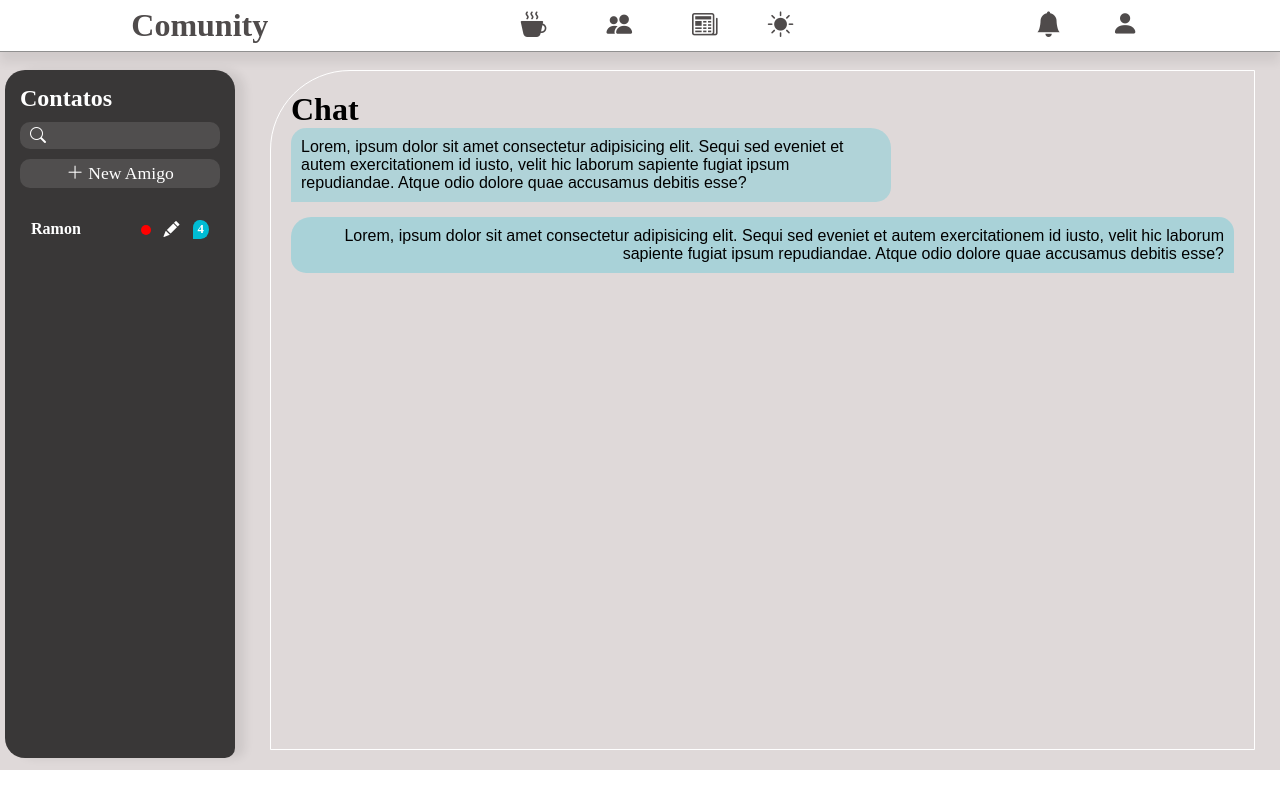
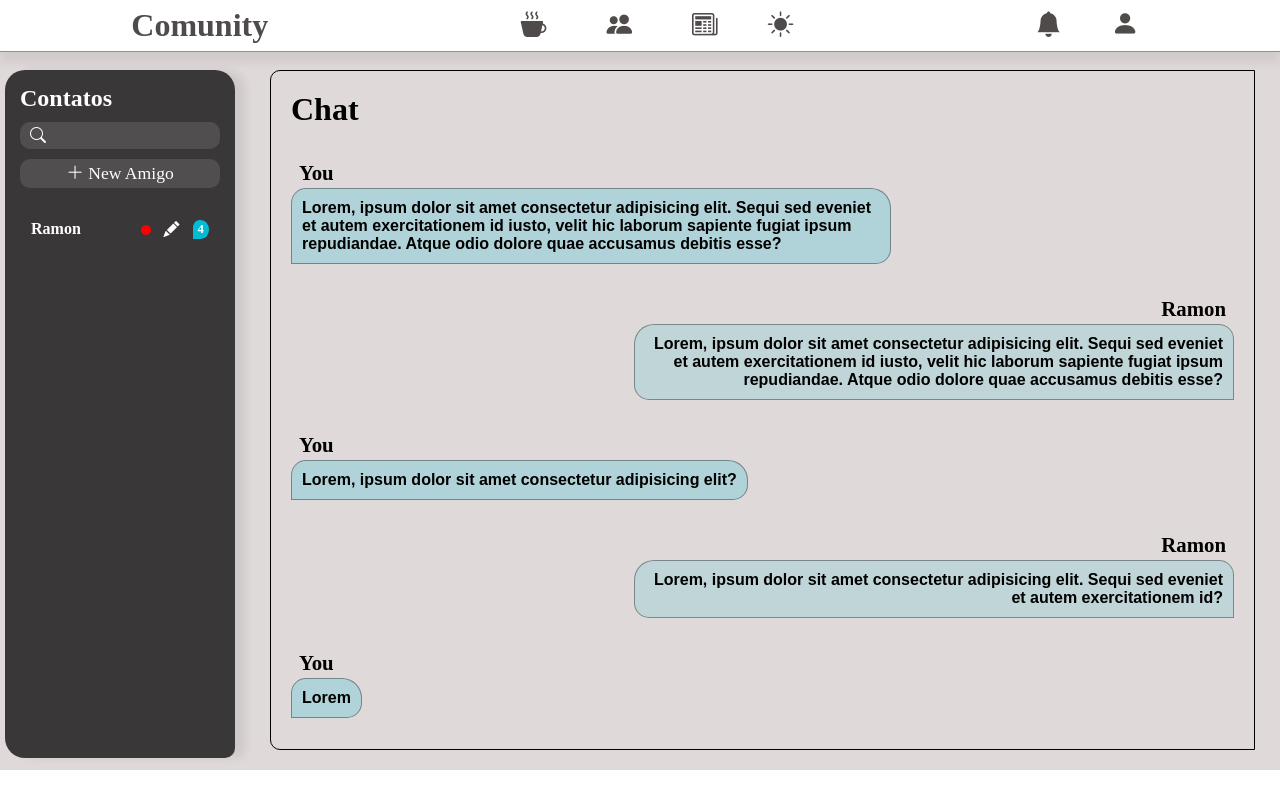
Before and after one commit to ramon-rodrigues-001/Comunity, a React (Vite) app in the folder frontEnd/: page /chatpv in a window 1280 px wide. Built offline with nearby package versions, Linux system fonts and the light colour scheme; a web font is replaced by a local one.

Commit message:
Esboço da pagina de Chat

```diff
--- a/frontEnd/src/components/aplicativo/pages/chat_pv/ChatPv.jsx
+++ b/frontEnd/src/components/aplicativo/pages/chat_pv/ChatPv.jsx
@@ -1,16 +1,49 @@
 import styles from "./ChatPv.module.scss"
 
-export default function ChatPv() {
+export default function ChatPv(props) {
+    const tema = props.tema
+
+
     return (
-        <div className={styles.containerChat}>
+        <div className={styles.containerChat} id={tema == 'Escuro' ? styles.temaDark : null}>
             <h1 className={styles.h1}>Chat</h1>
 
-            <div className={styles.my}>
-                Lorem, ipsum dolor sit amet consectetur adipisicing elit. Sequi sed eveniet et autem exercitationem id iusto, velit hic laborum sapiente fugiat ipsum repudiandae. Atque odio dolore quae accusamus debitis esse?
-            </div>
+            <div className={styles.chat}>
+                <div className={styles.msg} id={styles.voce}>
+                    <h4>You</h4>
+                    <p>Lorem, ipsum dolor sit amet consectetur adipisicing elit. Sequi sed eveniet et autem exercitationem id iusto, velit hic laborum sapiente fugiat ipsum repudiandae. Atque odio dolore quae accusamus debitis esse?</p>
+                </div>
+                <div className={styles.msg} id={styles.amigo}>
+                    <h4>Ramon</h4>
+                    <p>Lorem, ipsum dolor sit amet consectetur adipisicing elit. Sequi sed eveniet et autem exercitationem id iusto, velit hic laborum sapiente fugiat ipsum repudiandae. Atque odio dolore quae accusamus debitis esse?</p>
+                </div>
 
-            <div className={styles.you}>
-                Lorem, ipsum dolor sit amet consectetur adipisicing elit. Sequi sed eveniet et autem exercitationem id iusto, velit hic laborum sapiente fugiat ipsum repudiandae. Atque odio dolore quae accusamus debitis esse?
+
+
+
+
+
+
+
+
+                <div className={styles.msg} id={styles.voce}>
+                    <h4>You</h4>
+                    <p>Lorem, ipsum dolor sit amet consectetur adipisicing elit?</p>
+                </div>
+                <div className={styles.msg} id={styles.amigo}>
+                    <h4>Ramon</h4>
+                    <p>Lorem, ipsum dolor sit amet consectetur adipisicing elit. Sequi sed eveniet et autem exercitationem id?</p>
+                </div><div className={styles.msg} id={styles.voce}>
+                    <h4>You</h4>
+                    <p>Lorem</p>
+                </div>
+                <div className={styles.msg} id={styles.amigo}>
+                    <h4>Ramon</h4>
+                    <p>Lorem, ipsum dolor sit amet consectetur adipisicing elit. Sequi sed eveniet et autem exercitationem id iusto,</p>
+                </div><div className={styles.msg} id={styles.voce}>
+                    <h4>You</h4>
+                    <p>Lorem, ipsum dolor sit amet consectetur adipisicing elit. Sequi sed eveniet et autem exercitationem id iusto, velit hic laborum sapiente fugiat ipsum repudiandae. Atque odio dolore quae accusamus debitis esse?</p>
+                </div>
             </div>
         </div>
     )
--- a/frontEnd/src/components/aplicativo/pages/chat_pv/ChatPv.module.scss
+++ b/frontEnd/src/components/aplicativo/pages/chat_pv/ChatPv.module.scss
@@ -1,27 +1,48 @@
 .containerChat {
     position: relative;
-    border: solid 1px white;
+    border: solid 1px rgb(0, 0, 0);
     margin-bottom: 20px;
-    min-height:85vh;
+    height:85vh;
     overflow-y: scroll;
     padding: 20px;
-    border-radius: 80px 0px 0px 0px;
+    border-radius: 10px 0px 0px 10px;
 
-    .my {
-        font-family: Arial, Helvetica, sans-serif;
-        max-width: 600px;
-        padding: 10px;
-        margin-bottom: 15px;
-        border-radius: 15px 20px 15px 0px;
-        background-color: #00bbd436;
+    .chat {
+        .msg {
+            margin: 30px 0px;
+
+            p {
+                display: inline-block;
+                font-weight: bold;
+                font-family: Arial, Helvetica, sans-serif;
+                background-color: #00bbd436;
+                border-radius: 15px 20px 15px 0px;
+                padding: 10px;
+                max-width: 600px;
+                border: solid 1px rgba(0, 0, 0, 0.363);
+            }
+            h4 {
+                font-size: 1.3em;
+                padding: 3px 8px;
+            }
+
+            &#amigo {
+                display: flex;
+                flex-direction: column;
+                align-items: flex-end;
+
+                p {
+                    background-color: #00bbd424;
+                    border-radius: 20px 15px 0px 15px;
+                    text-align: end;
+                }
+            }
+        }
     }
 
-    .you {
-        font-family: Arial, Helvetica, sans-serif;
-        padding: 10px;
-        margin-bottom: 15px;
-        text-align: end;
-        border-radius: 20px 15px 0px 15px;
-        background-color: #00bbd43e;
+
+
+    &#temaDark {
+        border-color: white;
     }
 }
```
